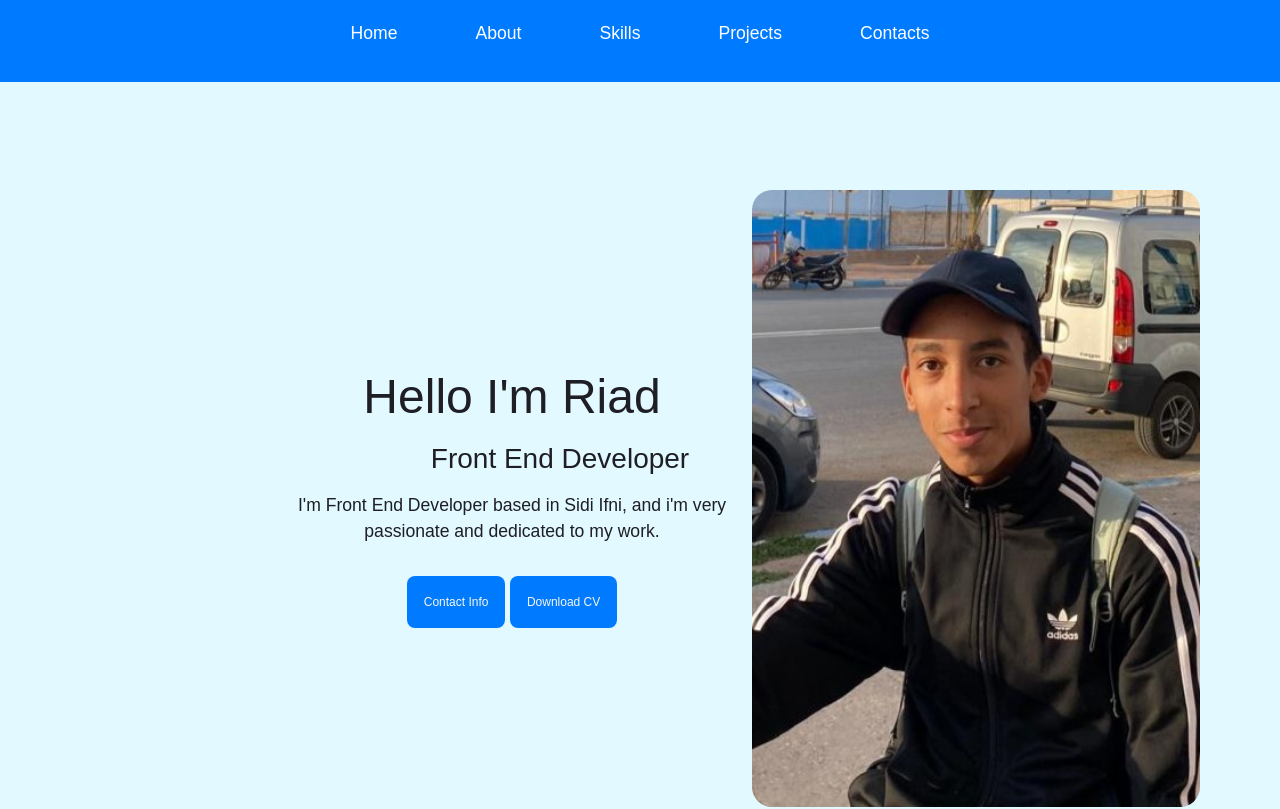
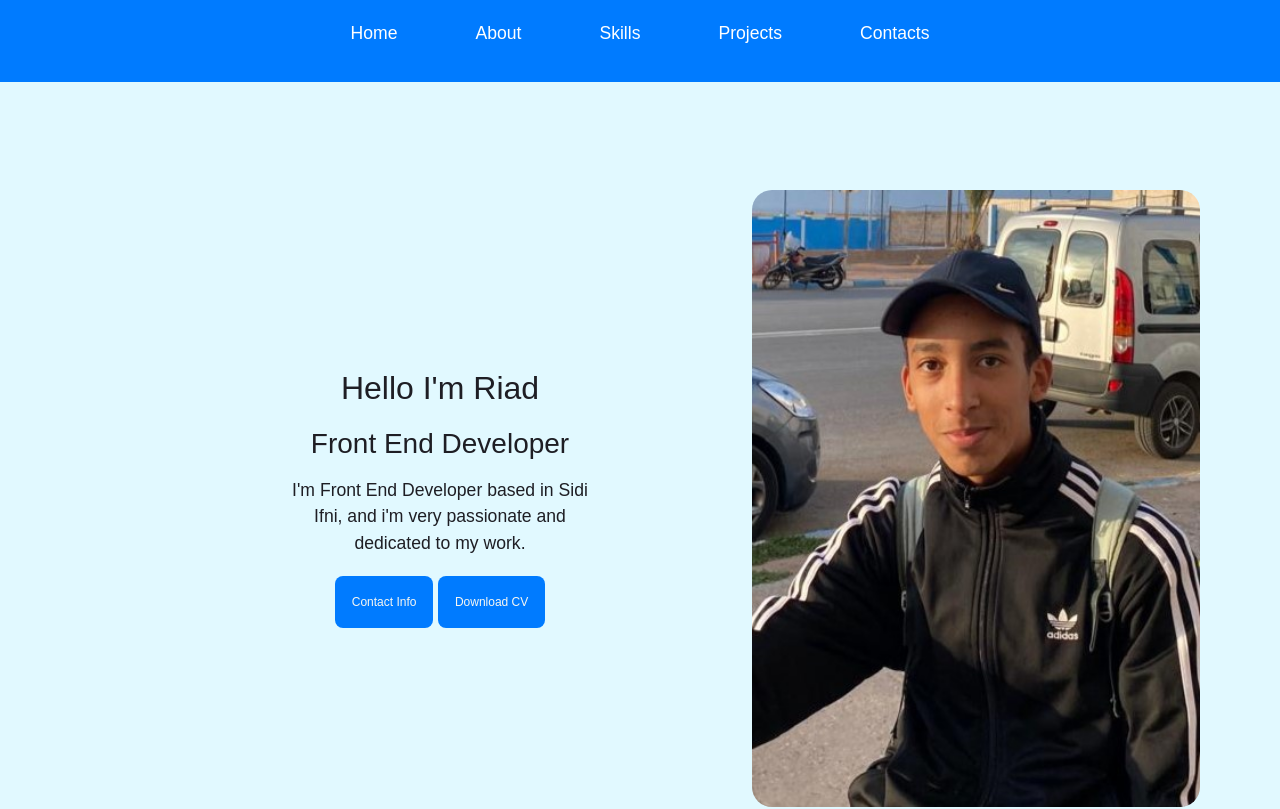
Before and after one commit to Riad-7/portfolio, a plain HTML site: page index.html in a window 1280 px wide. Shown: the top 809 px of the page. Drawn offline with nearby package versions, Linux system fonts and the light colour scheme.

Commit message:
Update styles.css

```diff
--- a/styles.css
+++ b/styles.css
@@ -46,26 +46,20 @@ header {
     grid-template-columns: repeat(2, 1fr);
     align-items: center;
     padding: 2rem 5rem 0 18rem;
-    gap: 1rem;
+    gap: 10rem;
+    flex-wrap: wrap;
 }
 .home-img img {
     width: 28rem;
     height: auto;
     border-radius: 20px;
 }
-.home-text h2 {
-    font-size: 3rem;
-    margin-bottom: 1rem;
+.home-text {
+    align-items: center;
 }
-.home-text h3 {
-    position: relative;
-    padding-left: 6rem;
-    font-weight: 500;
-    margin-bottom: 1rem;
-}
+.home-text p {
+    margin-top: 1rem;
 
-.home-text p {
-    margin-bottom: 2rem;
 }
 .btn {
     display: inline-block;
```
